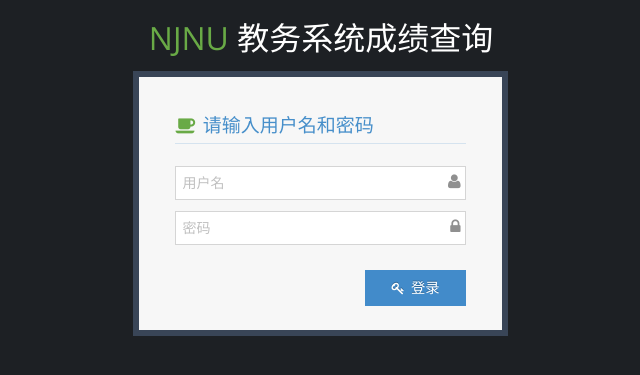
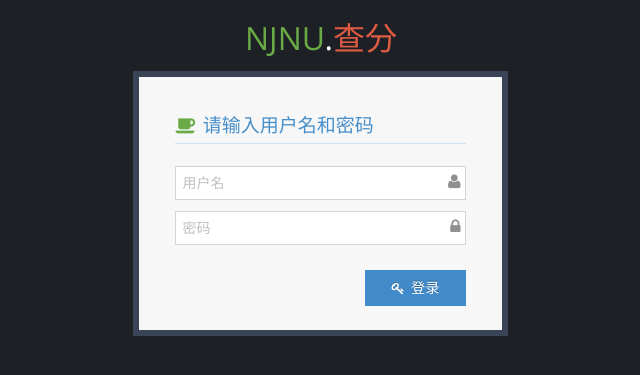
Before and after one commit to crazyczy/njnu-jwgl-results-web, a Django app: page /login in a window 1280 px wide. Shown: the top 375 px of the page, without its empty margins (319-959 px from the left). Run offline with Django 3.2, Linux system fonts and the light colour scheme; some libraries are stand-ins or nearby versions.

Commit message:
更改了网站名

```diff
--- a/templates/base.html
+++ b/templates/base.html
@@ -59,7 +59,7 @@
                 <div class="navbar-header pull-left">
                     <a class="navbar-brand">
                         <small>
-                            NJNU 教务系统成绩查询
+                            NJNU.查分
                         </small>
                     </a>
                 </div>
--- a/templates/login.html
+++ b/templates/login.html
@@ -44,8 +44,8 @@
                         <div class="login-container">
                             <div class="center">
                                 <h1>
-                                    <span class="green">NJNU</span>
-                                    <span class="white" id="id-text2">教务系统成绩查询</span> </h1>
+                                    <span class="green">NJNU</span><span class="white">.</span><span class="red">查分</span>
+                                </h1>
                             </div>
 
                             <div class="space-6"></div>
```
